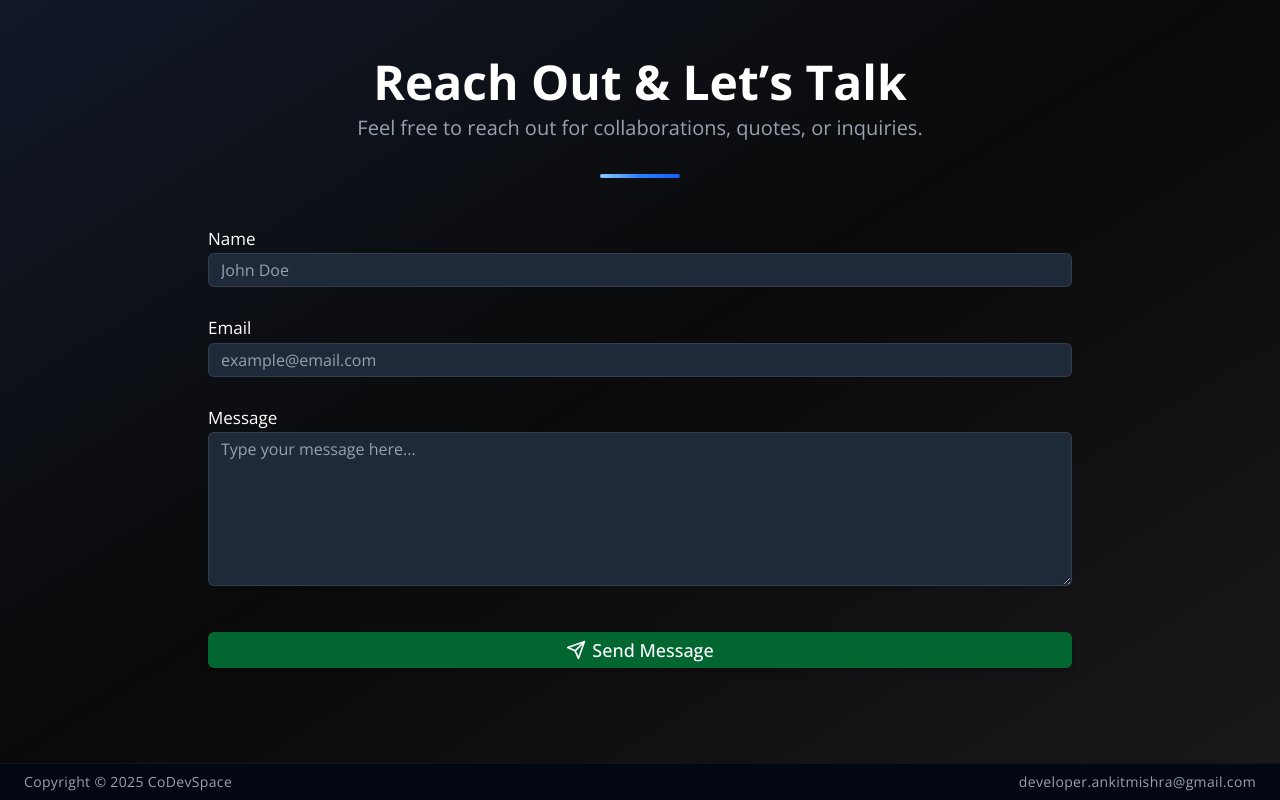
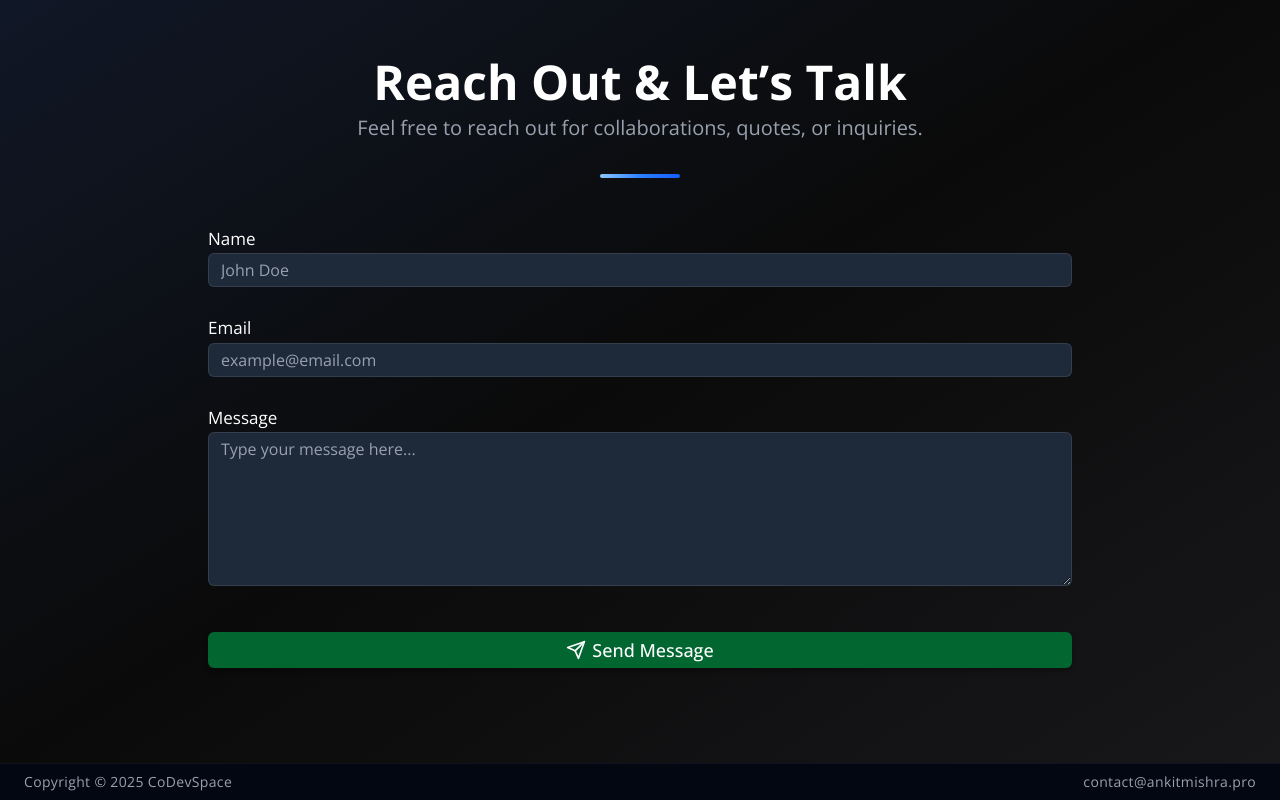
Before and after one commit to dev-ankit-mishra/collab-code-editor, a React (Vite) app in the folder client/: page / in a window 1280 px wide. Shown: the part 1685-2485 px from the top of the page. Built offline with nearby package versions, Linux system fonts and the light colour scheme; no server answers.

Commit message:
updated the footer

```diff
--- a/client/src/components/Footer.tsx
+++ b/client/src/components/Footer.tsx
@@ -5,7 +5,7 @@ export default function Footer(){
          Copyright © 2025 CoDevSpace
         </span>
         <a href="mailto:developer.ankitmishra@gmail.com" className="text-center py-2 text-sm   text-gray-400 tracking-wide cursor-pointer">
-          developer.ankitmishra@gmail.com
+          contact@ankitmishra.pro
         </a>
       </footer>
   )
```
